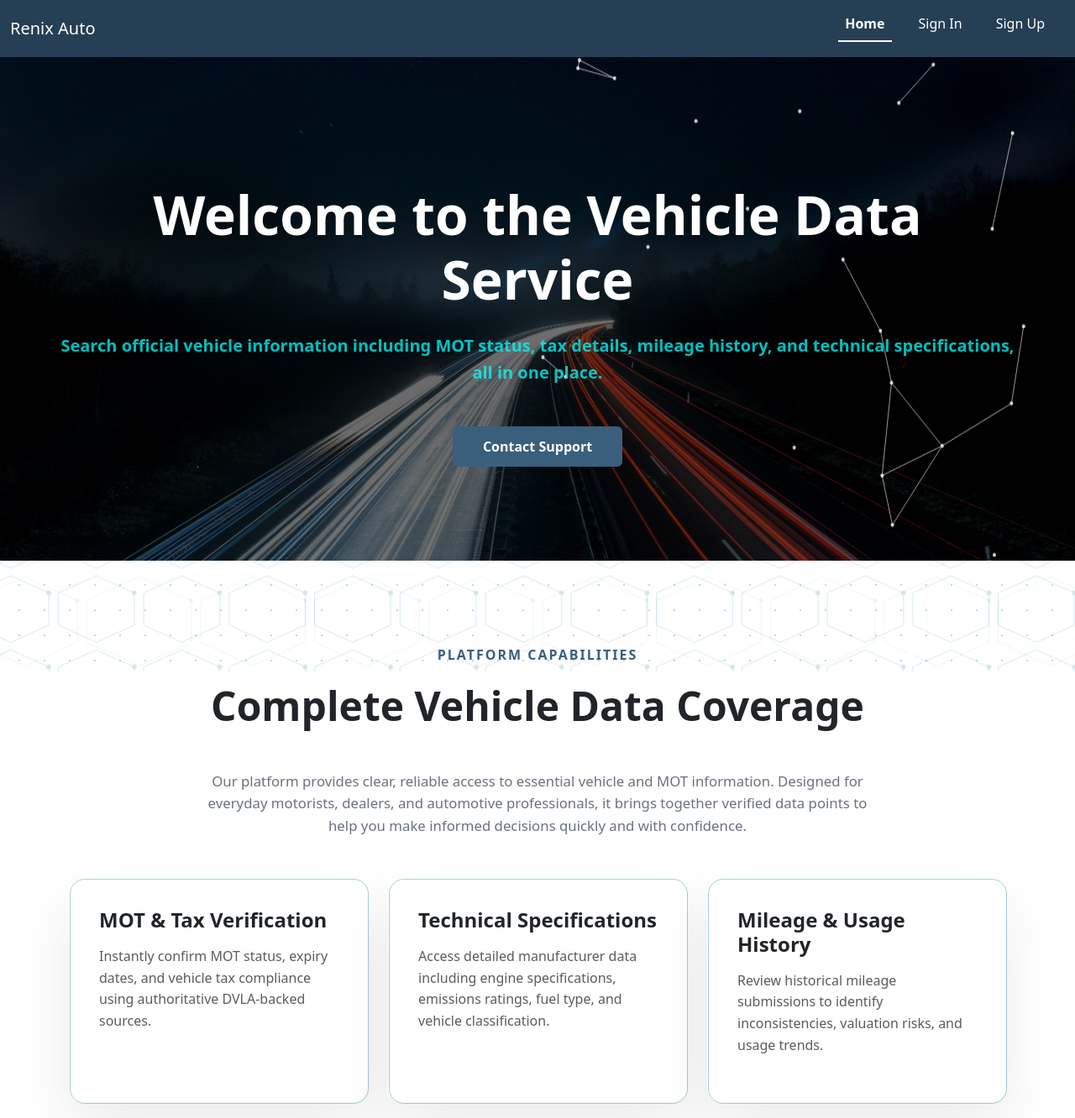
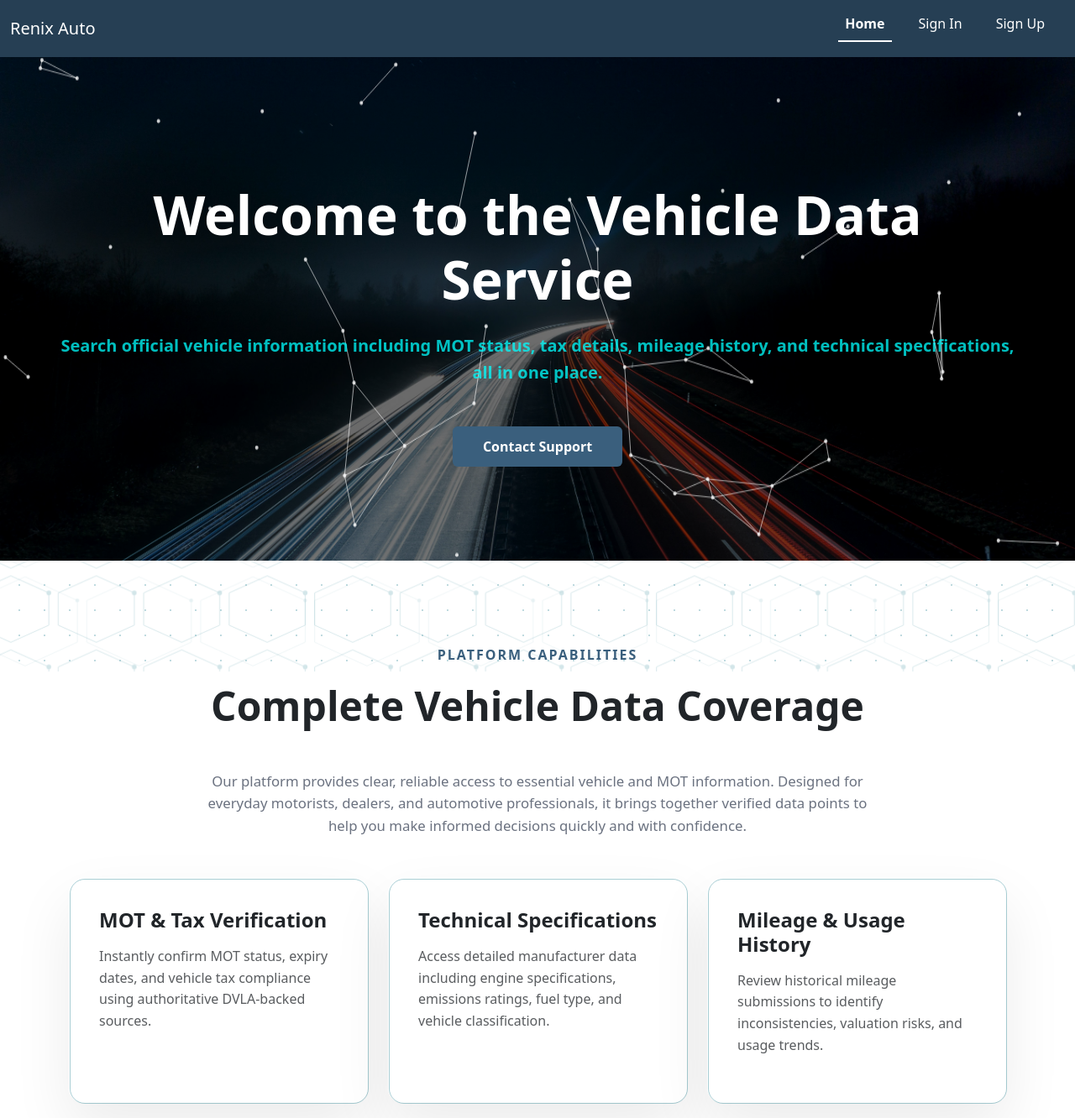
Before and after one commit to Iamclouddeveloper/autoconnect-django, a Django app: page / in a window 1280 px wide. Shown: the top 1332 px of the page at 84% size. Run offline with Django 5.2, Linux system fonts and the light colour scheme; some libraries are stand-ins or nearby versions.

Commit message:
autoconnect files - 02-01-2026

```diff
--- a/templates/index.html
+++ b/templates/index.html
@@ -55,7 +55,7 @@
 
 <!-- HERO -->
 <section class="hero-section  text-center">
-  <canvas id="patternCanvas" class="pattern-overlay d-none d-md-inline"></canvas>
+  <canvas id="patternCanvas" class="pattern-overlay d-none d-md-block"></canvas>
   <!-- SLIDES -->
   <div class="hero-slideshow">
     <div class="slide active">
```
